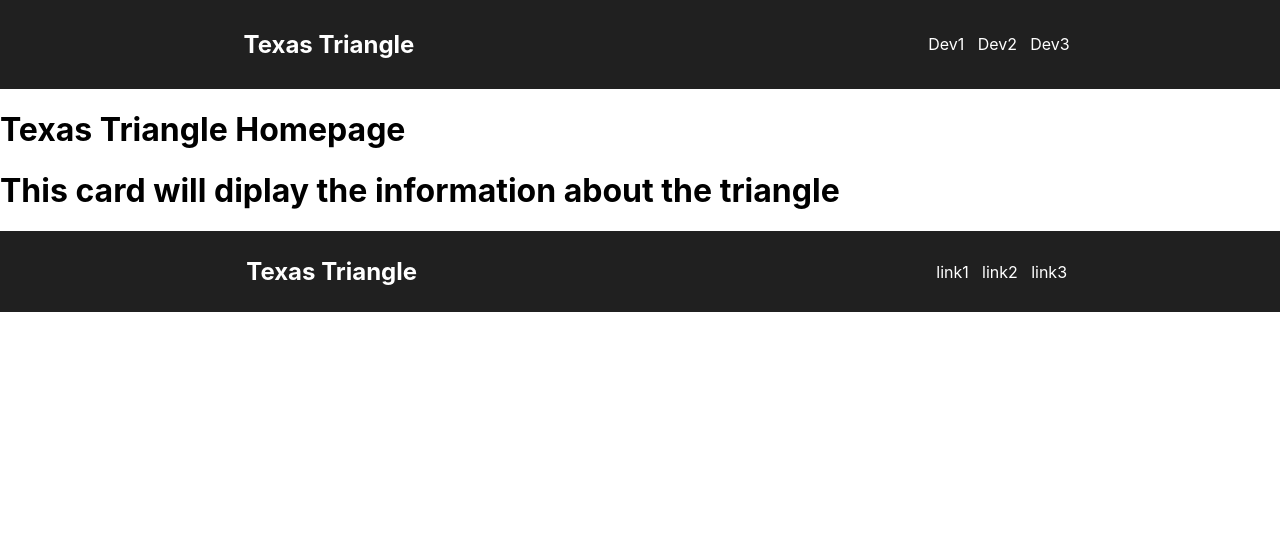
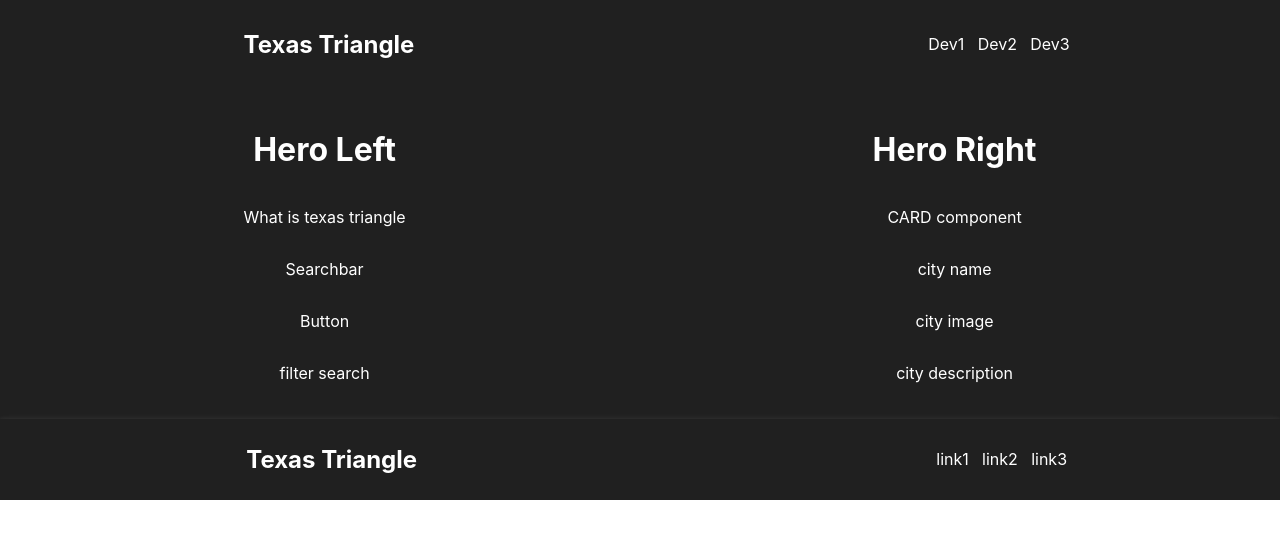
Before and after one commit to jessebubble/nology-team-project, a React (Create React App) app in the folder texas-triangle/: page / in a window 1280 px wide. Shown: the top 538 px of the page. Built offline with nearby package versions, Linux system fonts and the light colour scheme; the HTML template or start-up script is replaced by a standard one.

Commit message:
hero container, skeleton layout

```diff
--- a/texas-triangle/src/App.jsx
+++ b/texas-triangle/src/App.jsx
@@ -1,9 +1,13 @@
-import HomePage from "./container/HomePage";
+import Footer from "./components/footer/Footer";
+import NavBar from "./components/navbar/NavBar";
+import Hero from "./container/Hero";
 
 function App() {
   return (
     <>
-    <HomePage />
+    <NavBar />
+    <Hero />
+    <Footer />
     </>
   );
 }
--- /dev/null
+++ b/texas-triangle/src/container/Hero.jsx
@@ -0,0 +1,29 @@
+import "./hero.css";
+
+const Hero = () => {
+
+    return (
+        <>
+            <div className="hero">
+                <div className="hero-container">
+                    <div className="hero-left">
+                        <h1>Hero Left</h1>
+                        <p>What is texas triangle</p>
+                        <p>Searchbar</p>
+                        <p>Button</p>
+                        <p>filter search</p>
+                    </div>
+                    <div className="hero-right">
+                        <h1>Hero Right</h1>
+                        <p> CARD component</p>
+                        <p> city name </p>
+                        <p>city image</p>
+                        <p>city description</p>
+                    </div>
+                </div>
+            </div>
+        </>
+    );
+}
+
+export default Hero;
--- a/texas-triangle/src/container/HomePage.jsx
+++ /dev/null
@@ -1,16 +0,0 @@
-import NavBar from "../components/navbar/NavBar";
-import Footer from "../components/footer/Footer";
-import Card from "../components/card/Card";
-
-const HomePage = () => {
-    return (
-        <>
-            <NavBar />
-            <h1>Texas Triangle Homepage</h1>
-            <Card />
-            <Footer />
-        </>
-    );
-}
-
-export default HomePage;
--- /dev/null
+++ b/texas-triangle/src/container/hero.css
@@ -0,0 +1,25 @@
+.hero {
+    background: #202020;
+}
+.hero-container {
+    display: flex;
+    justify-content: space-around;
+    align-items: center;
+    padding: 10px;
+}
+.hero-left {
+    display: flex;
+    flex-direction: column;
+    justify-content: center;
+    align-items: center;
+    padding: 10px;
+    color: #fff;
+}
+.hero-right {
+    display: flex;
+    flex-direction: column;
+    justify-content: center;
+    align-items: center;
+    padding: 10px;
+    color: #fff;
+}
```
